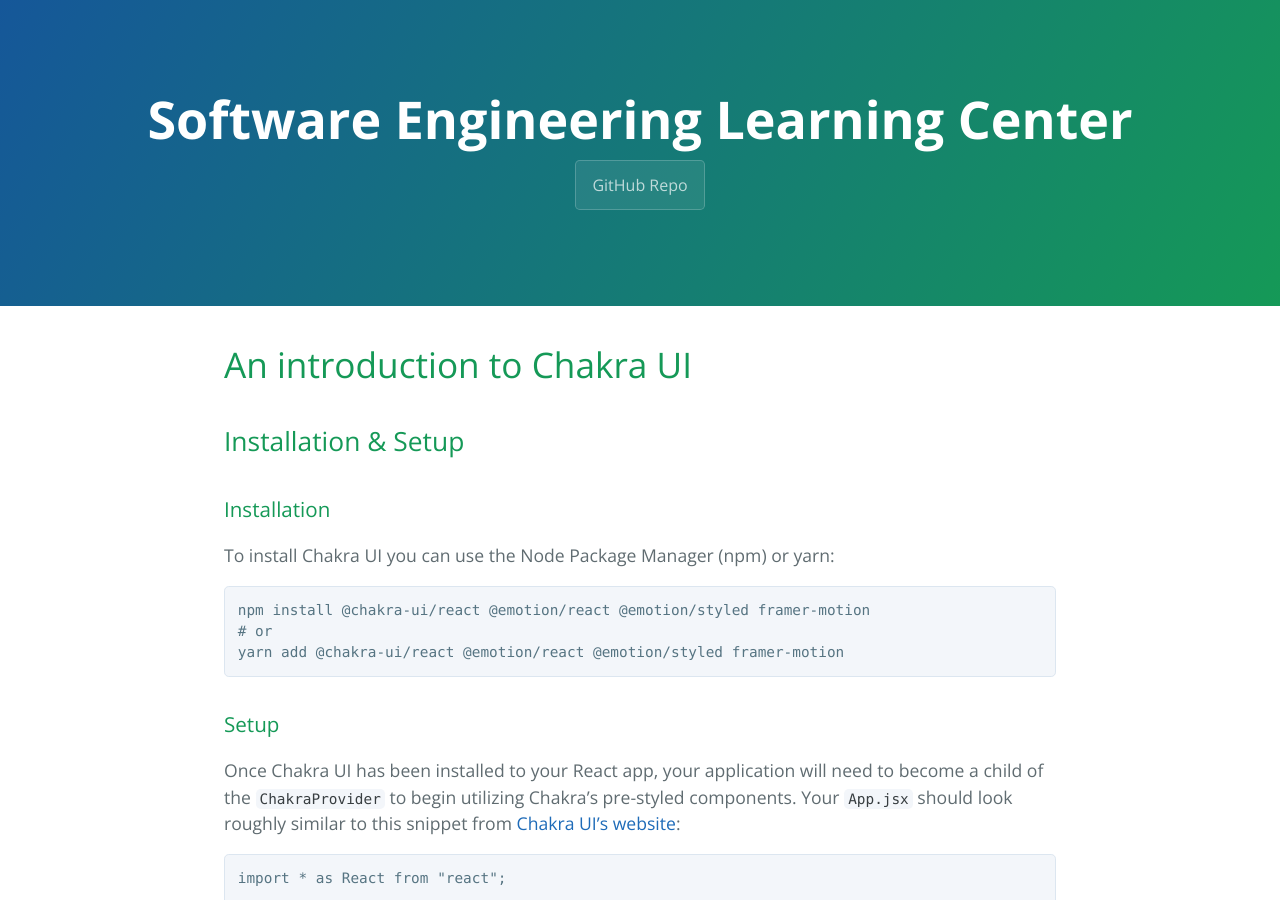
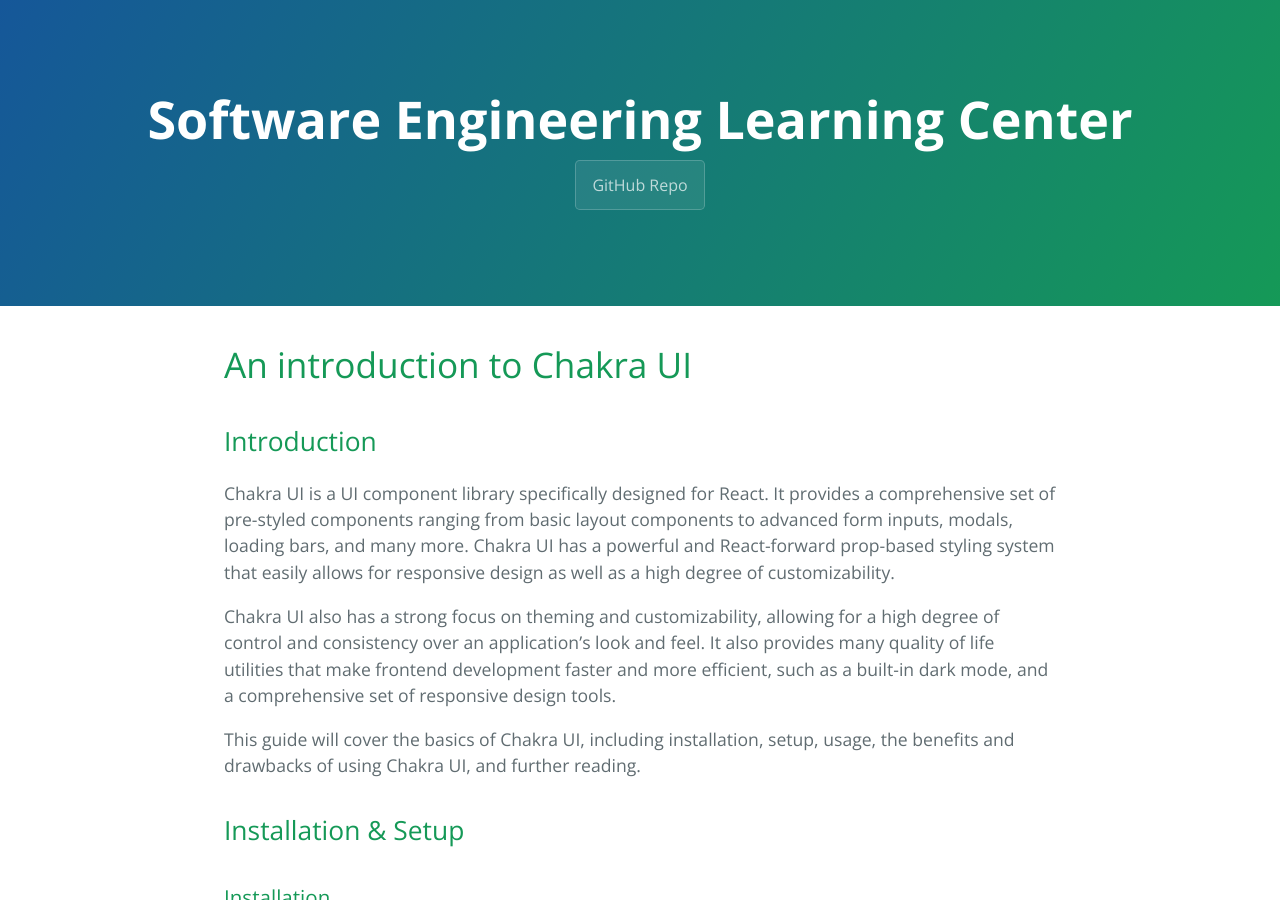
Before and after one commit to learning-software-engineering/learning-software-engineering.github.io, a Jekyll site: the page built from Topics/Tech_Stacks/ChakraUI.md, in a window 1280 px wide and 900 px high. Built offline with Jekyll 4.4.1, drawn with Linux system fonts in a browser that asks for light colours; our own code applies the rules of GitHub Pages for plain Markdown files.

Commit message:
add: introduction section

```diff
--- a/Topics/Tech_Stacks/ChakraUI.md
+++ b/Topics/Tech_Stacks/ChakraUI.md
@@ -1,4 +1,12 @@
 # An introduction to Chakra UI
+
+## Introduction
+
+Chakra UI is a UI component library specifically designed for React. It provides a comprehensive set of pre-styled components ranging from basic layout components to advanced form inputs, modals, loading bars, and many more. Chakra UI has a powerful and React-forward prop-based styling system that easily allows for responsive design as well as a high degree of customizability.
+
+Chakra UI also has a strong focus on theming and customizability, allowing for a high degree of control and consistency over an application's look and feel. It also provides many quality of life utilities that make frontend development faster and more efficient, such as a built-in dark mode, and a comprehensive set of responsive design tools.
+
+This guide will cover the basics of Chakra UI, including installation, setup, usage, the benefits and drawbacks of using Chakra UI, and further reading.
 
 ## Installation & Setup
 
```
